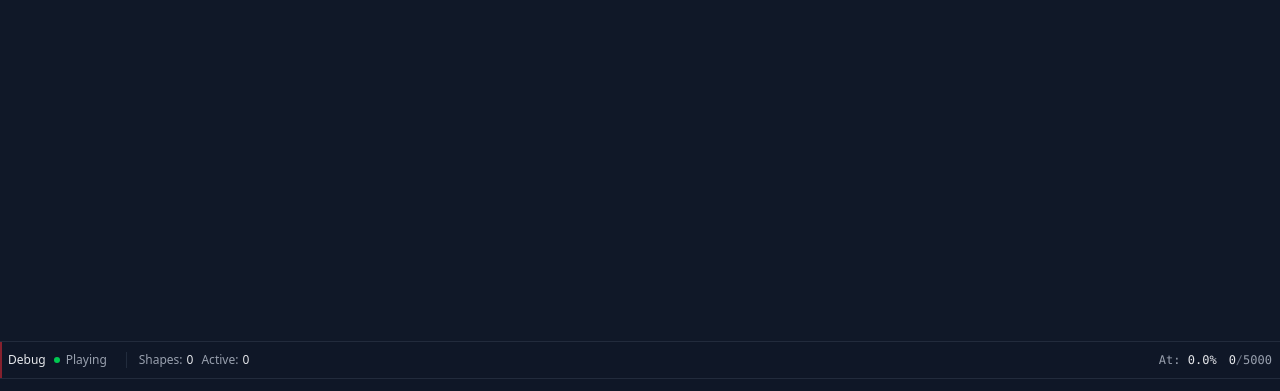
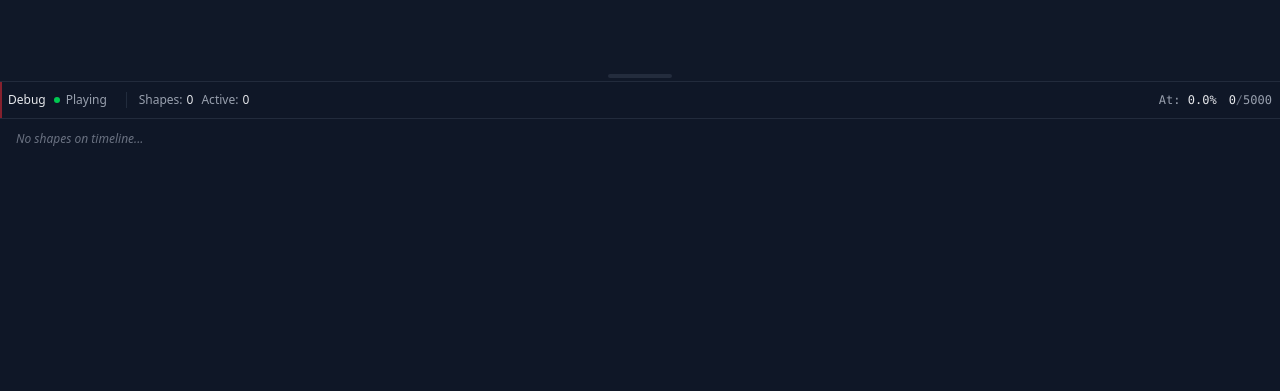
Before and after one commit to hzoo/greenroom, a React (Vite) app: page / in a window 1280 px wide. Shown: the part 399-790 px from the top of the page. Built offline with nearby package versions, Linux system fonts and the light colour scheme.

Commit message:
feat: Add resizable debug panel with persistent height, add localstorage signal helper, fix "current" debug

```diff
--- a/src/components/ActiveDocuments.tsx
+++ b/src/components/ActiveDocuments.tsx
@@ -1,5 +1,5 @@
 import { useSignals } from "@preact/signals-react/runtime";
-import { useEffect, memo } from "react";
+import { useEffect, memo, useRef } from "react";
 import type { TLShape } from "@tldraw/tldraw";
 import {
 	activeDocuments,
@@ -11,15 +11,31 @@ import {
 	TIMELINE_WIDTH,
 	isPlaying,
 	markerPositions,
+	debugPanelHeight,
+	DEFAULT_DEBUG_HEIGHT,
 } from "@/store/whiteboard";
 import { cn } from "@/lib/utils";
 
 // Constants
-const MIN_HEIGHT = 32;
-const MAX_HEIGHT = 320;
-const ITEM_HEIGHT = 32;
-const HEADER_HEIGHT = 36; // Slightly taller to accommodate timeline
-const PADDING = 24;
+const MIN_HEIGHT = 120;
+const MAX_HEIGHT = 800;
+
+// Types for shape props
+interface ShapeProps {
+	w: number;
+	h: number;
+	geo?: string;
+	color?: string;
+	text?: string;
+	size?: string;
+	fill?: string;
+	dash?: string;
+	font?: string;
+	align?: string;
+	verticalAlign?: string;
+	labelColor?: string;
+	url?: string;
+}
 
 // Utilities
 const getShapeStatus = (x: number, pos: number) => {
@@ -176,6 +192,7 @@ const DebugHeader = memo(function DebugHeader({
 const ShapeItem = memo(function ShapeItem({ shape }: { shape: TLShape }) {
 	useSignals();
 	const status = getShapeStatus(shape.x, timelinePosition.value);
+	const props = shape.props as ShapeProps;
 
 	return (
 		<div
@@ -187,6 +204,11 @@ const ShapeItem = memo(function ShapeItem({ shape }: { shape: TLShape }) {
 			<div className="flex items-center gap-3">
 				<span className="text-gray-400 text-[10px] uppercase">{status}</span>
 				<span className="text-gray-300">{shape.id.slice(-8)}</span>
+				{props.text && (
+					<span className="text-gray-400 truncate max-w-[200px]">
+						"{props.text}"
+					</span>
+				)}
 			</div>
 			<div className="flex items-center gap-2 text-gray-400">
 				<span>x:{formatCoord(shape.x)}</span>
@@ -212,18 +234,13 @@ const ShapesList = memo(function ShapesList({ shapes }: { shapes: TLShape[] }) {
 
 export function ActiveDocuments() {
 	useSignals();
+	const dragRef = useRef<HTMLDivElement>(null);
+	const startHeightRef = useRef(0);
+	const startYRef = useRef(0);
 
 	const displayShapes = documents.value
 		.filter((doc) => doc.id !== TIMELINE_CURSOR_ID)
 		.sort((a, b) => a.x - b.x);
-
-	const contentHeight = Math.min(
-		MAX_HEIGHT,
-		Math.max(
-			MIN_HEIGHT,
-			HEADER_HEIGHT + displayShapes.length * ITEM_HEIGHT + PADDING,
-		),
-	);
 
 	useEffect(() => {
 		const handleKeyDown = (e: KeyboardEvent) => {
@@ -237,13 +254,61 @@ export function ActiveDocuments() {
 		return () => window.removeEventListener("keydown", handleKeyDown);
 	}, []);
 
+	useEffect(() => {
+		const handleMouseMove = (e: MouseEvent) => {
+			if (!dragRef.current?.dataset.dragging) return;
+
+			const dy = startYRef.current - e.clientY;
+			const newHeight = Math.min(
+				MAX_HEIGHT,
+				Math.max(MIN_HEIGHT, startHeightRef.current + dy),
+			);
+			debugPanelHeight.value = newHeight;
+		};
+
+		const handleMouseUp = () => {
+			if (dragRef.current) {
+				dragRef.current.dataset.dragging = "";
+			}
+			document.body.style.cursor = "";
+		};
+
+		document.addEventListener("mousemove", handleMouseMove);
+		document.addEventListener("mouseup", handleMouseUp);
+		return () => {
+			document.removeEventListener("mousemove", handleMouseMove);
+			document.removeEventListener("mouseup", handleMouseUp);
+		};
+	}, []);
+
+	const handleDragStart = (e: React.MouseEvent) => {
+		dragRef.current!.dataset.dragging = "true";
+		startHeightRef.current = debugPanelHeight.value;
+		startYRef.current = e.clientY;
+		document.body.style.cursor = "row-resize";
+	};
+
+	const handleDoubleClick = () => {
+		debugPanelHeight.value = DEFAULT_DEBUG_HEIGHT;
+	};
+
 	if (!isDebugOpen.value) return null;
 
 	return (
 		<div
-			className="fixed bottom-0 left-0 right-0 bg-gray-900/95 backdrop-blur-sm border-t border-gray-700/50 z-[9999] transition-all duration-300"
-			style={{ height: `${contentHeight}px` }}
+			className="fixed bottom-0 left-0 right-0 bg-gray-900/95 backdrop-blur-sm border-t border-gray-700/50 z-[9999] transition-colors"
+			style={{ height: `${debugPanelHeight.value}px` }}
 		>
+			{/* Drag handle */}
+			<div
+				ref={dragRef}
+				className="absolute -top-3 left-0 right-0 h-3 flex items-center justify-center cursor-row-resize group"
+				onMouseDown={handleDragStart}
+				onDoubleClick={handleDoubleClick}
+			>
+				<div className="w-16 h-1 rounded-full bg-gray-700/50 group-hover:bg-gray-600/50 transition-colors" />
+			</div>
+
 			<DebugHeader shapes={displayShapes} />
 			<div className="overflow-auto h-[calc(100%-36px)] p-3">
 				<ShapesList shapes={displayShapes} />
--- /dev/null
+++ b/src/store/signals.ts
@@ -0,0 +1,32 @@
+import { signal, type Signal } from "@preact/signals-react";
+
+export function createPersistedSignal<T>(
+	key: string,
+	defaultValue: T,
+): Signal<T> {
+	// Try to get initial value from localStorage
+	const stored = localStorage.getItem(key);
+	const initial = stored ? JSON.parse(stored) : defaultValue;
+
+	// Create signal with initial value
+	const sig = signal<T>(initial);
+
+	// Set up persistence
+	const persist = () => {
+		localStorage.setItem(key, JSON.stringify(sig.value));
+	};
+
+	// Create a proxy to intercept value changes
+	return new Proxy(sig, {
+		get(target, prop) {
+			return target[prop as keyof typeof target];
+		},
+		set(target, prop, value) {
+			const result = Reflect.set(target, prop, value);
+			if (prop === "value") {
+				persist();
+			}
+			return result;
+		},
+	});
+}
--- a/src/store/whiteboard.ts
+++ b/src/store/whiteboard.ts
@@ -1,6 +1,15 @@
 import { transformShapes } from "@/lib/utils";
 import { signal, effect, computed } from "@preact/signals-react";
+import { createPersistedSignal } from "./signals";
 import type { Editor, TLShape, TLShapeId } from "tldraw";
+
+// Constants
+const SPEED = 100; // pixels per second
+export const TIMELINE_WIDTH = 5000;
+export const TIMELINE_HEIGHT = 2000;
+export const TIMELINE_CURSOR_ID = "shape:timeline-cursor" as TLShapeId;
+export const TIMELINE_BOX_ID = "shape:timeline-box" as TLShapeId;
+export const DEFAULT_DEBUG_HEIGHT = 320;
 
 // Global signals
 export const timelinePosition = signal(0);
@@ -9,6 +18,10 @@ export const isPlaying = signal(true); // Default to playing
 export const activeDocuments = signal<TLShapeId[]>([]);
 export const documents = signal<TLShape[]>([]);
 export const editor = signal<Editor | null>(null);
+export const debugPanelHeight = createPersistedSignal(
+	"debug-panel-height",
+	DEFAULT_DEBUG_HEIGHT,
+);
 
 // computed signals
 export const progress = computed(() => timelinePosition.value / TIMELINE_WIDTH);
@@ -23,12 +36,6 @@ export const markerPositions = computed(() => {
 
 // debug panel state
 export const isDebugOpen = signal(true);
-
-const SPEED = 100; // pixels per second
-export const TIMELINE_WIDTH = 5000;
-export const TIMELINE_HEIGHT = 2000;
-export const TIMELINE_CURSOR_ID = "shape:timeline-cursor" as TLShapeId;
-export const TIMELINE_BOX_ID = "shape:timeline-box" as TLShapeId;
 
 // System shape IDs to ignore in updates
 export const SYSTEM_SHAPE_IDS = [
```
